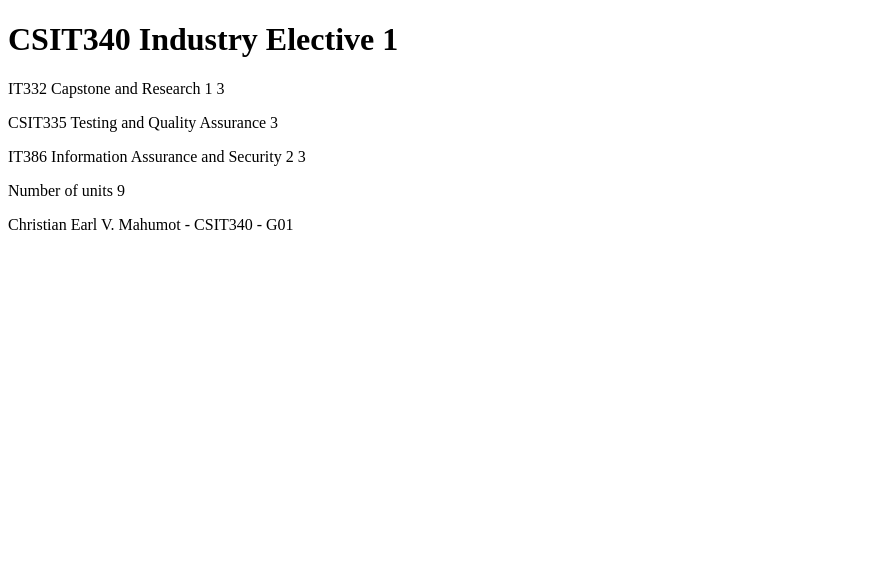
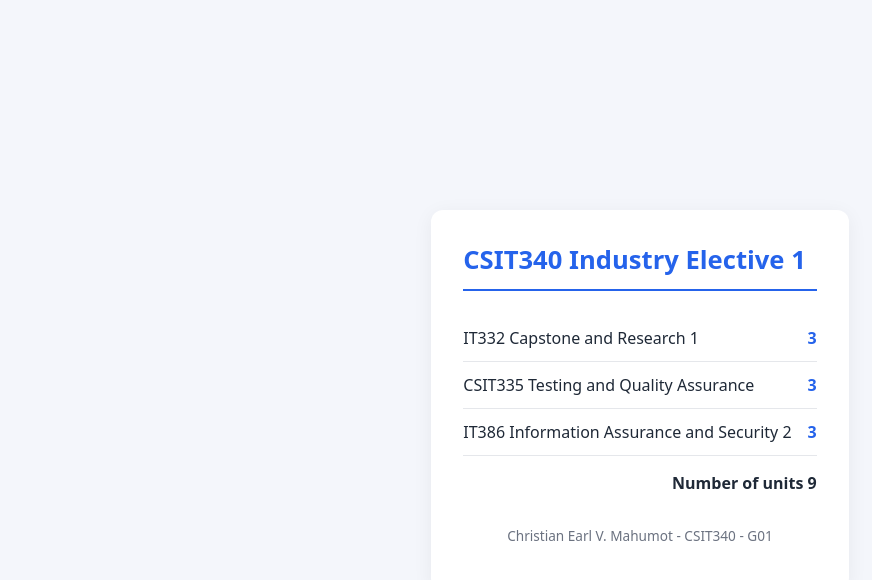
Before and after one commit to christianearlmahumot/CSIT340G05-Lab3-Mahumot, a React (Vite) app: page / in a window 1280 px wide. Shown: the top 580 px of the page, without its empty margins (0-872 px from the left). Built offline with nearby package versions, Linux system fonts and the light colour scheme.

Commit message:
1.5: course information step 5

```diff
--- a/src/App.jsx
+++ b/src/App.jsx
@@ -4,8 +4,8 @@ const Header = (props) => {
 
 const Part = (props) => {
   return (
-    <p>
-      {props.part.name} {props.part.exercises}
+    <p className="part">
+      {props.part.name} <span>{props.part.exercises}</span>
     </p>
   )
 }
@@ -23,7 +23,7 @@ const Content = (props) => {
 const Total = (props) => {
   const total =
     props.parts[0].exercises + props.parts[1].exercises + props.parts[2].exercises
-  return <p>Number of units {total}</p>
+  return <p className="total">Number of units {total}</p>
 }
 
 const Footer = (props) => {
@@ -37,8 +37,9 @@ const Footer = (props) => {
 }
 
 const App = () => {
-  const course = 'CSIT340 Industry Elective 1'
-  const parts = [
+  const course = {
+    name: 'CSIT340 Industry Elective 1',
+    parts: [
       {
         name: 'IT332 Capstone and Research 1',
         exercises: 3
@@ -52,16 +53,17 @@ const App = () => {
         exercises: 3
       }
     ]
+  }
 
   const studentName = 'Christian Earl V. Mahumot'
   const courseCode = 'CSIT340'
   const section = 'G01'
 
   return (
-    <div>
-      <Header course={course} />
-      <Content parts={parts} />
-      <Total parts={parts} />
+    <div className="course">
+      <Header course={course.name} />
+      <Content parts={course.parts} />
+      <Total parts={course.parts} />
       <Footer name={studentName} courseCode={courseCode} section={section} />
     </div>
   )
--- /dev/null
+++ b/src/index.css
@@ -0,0 +1,68 @@
+:root {
+  --bg: #f4f6fb;
+  --card: #ffffff;
+  --text: #1f2937;
+  --muted: #6b7280;
+  --accent: #2563eb;
+  --border: #e5e7eb;
+}
+
+* {
+  box-sizing: border-box;
+}
+
+body {
+  margin: 0;
+  min-height: 100vh;
+  display: flex;
+  align-items: center;
+  justify-content: center;
+  padding: 16px;
+  background: var(--bg);
+  color: var(--text);
+  font-family: system-ui, -apple-system, 'Segoe UI', Roboto, sans-serif;
+}
+
+.course {
+  width: 100%;
+  max-width: 560px;
+  padding: 32px;
+  background: var(--card);
+  border-radius: 12px;
+  box-shadow: 0 4px 20px rgba(0, 0, 0, 0.06);
+}
+
+h1 {
+  margin: 0 0 24px;
+  padding-bottom: 12px;
+  font-size: 1.6rem;
+  color: var(--accent);
+  border-bottom: 2px solid var(--accent);
+}
+
+.part {
+  display: flex;
+  justify-content: space-between;
+  gap: 16px;
+  margin: 0;
+  padding: 12px 0;
+  border-bottom: 1px solid var(--border);
+}
+
+.part span {
+  font-weight: 600;
+  color: var(--accent);
+}
+
+.total {
+  margin: 16px 0 0;
+  text-align: right;
+  font-weight: 700;
+}
+
+footer {
+  margin-top: 32px;
+  font-size: 0.85rem;
+  text-align: center;
+  color: var(--muted);
+}
--- a/src/main.jsx
+++ b/src/main.jsx
@@ -1,5 +1,6 @@
 import ReactDOM from 'react-dom/client'
 
+import './index.css'
 import App from './App'
 
 ReactDOM.createRoot(document.getElementById('root')).render(<App />)
```
Lines whose indentation alone changed are shown as unchanged.
